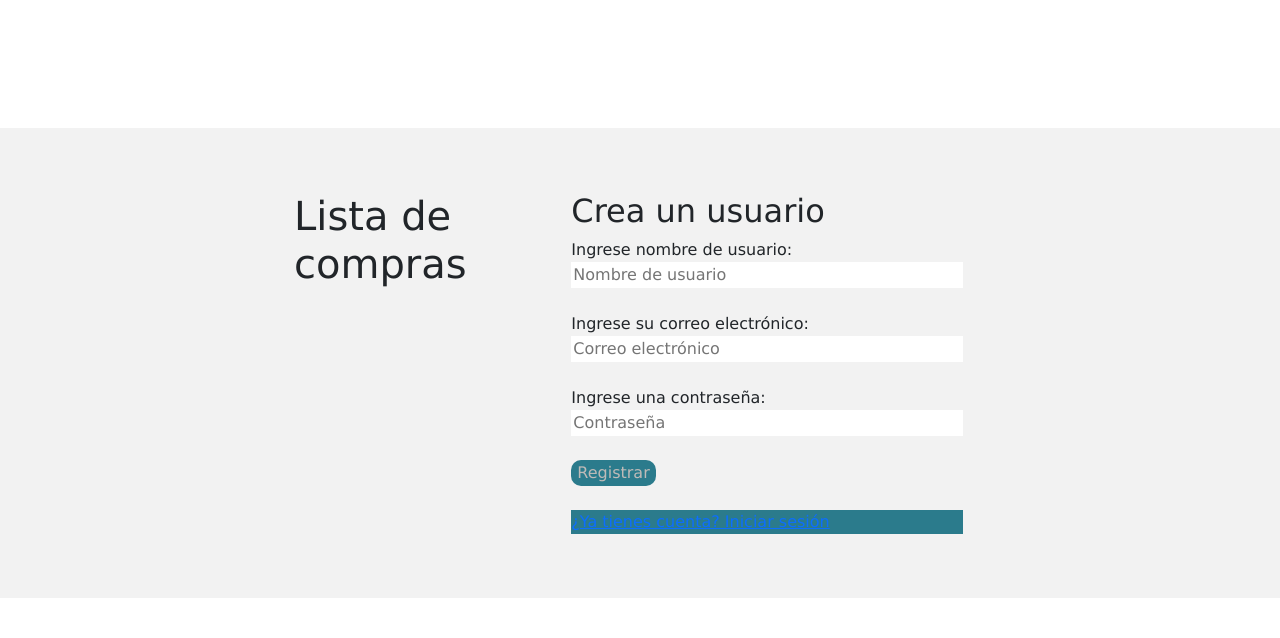
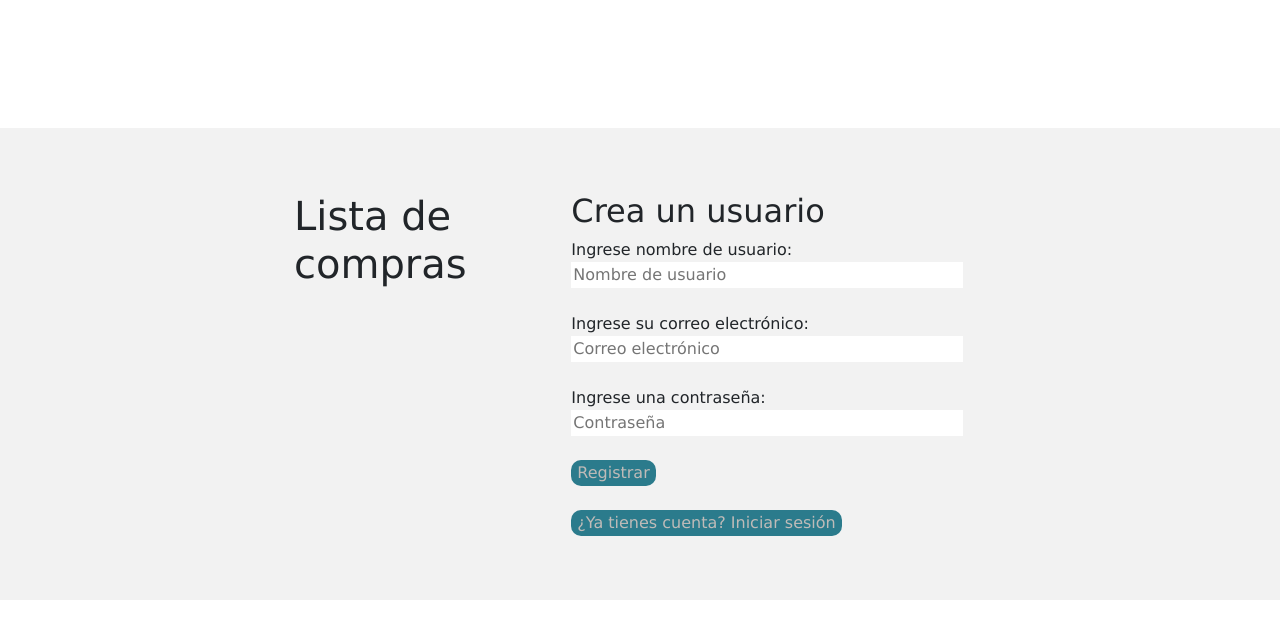
Before and after one commit to DoctoraSt/Programacion-web-2, a React (Create React App) app in the folder Front-End/: page /registro in a window 1280 px wide. Shown: the top 638 px of the page. Built offline with nearby package versions, Linux system fonts and the light colour scheme.

Commit message:
arreglos de login y registro

```diff
--- a/Front-End/src/CSS/login.css
+++ b/Front-End/src/CSS/login.css
@@ -14,6 +14,11 @@ button{
     color: #BFBBB8;
 }
 
+button:hover{
+    background-color: #BFBBB8;
+    color: #2B7B8C;
+}
+
 .container{
     display: flex;
     justify-content: center;
@@ -21,6 +26,12 @@ button{
     padding: 5%;
 }
 
-link{
-    color: #0D0D0D;
+.coustome-link{
+    color: #BFBBB8;
+    text-decoration: none;
 }
+
+.coustome-link:hover{
+    color: #2B7B8C;
+    background-color: #BFBBB8;
+}
--- a/Front-End/src/CSS/registro.css
+++ b/Front-End/src/CSS/registro.css
@@ -19,16 +19,7 @@ button:hover{
     color: #2B7B8C;
 }
 
-.button-inicio{
+.coustome-link{
     background-color: #2B7B8C;
     color: #BFBBB8;
 }
-
-.button-inicio > link{
-    color: #BFBBB8;
-}
-
-.button-inicio:hover{
-    background-color: #BFBBB8;
-    color: #2B7B8C;
-}
--- a/Front-End/src/proyecto/Login.jsx
+++ b/Front-End/src/proyecto/Login.jsx
@@ -69,7 +69,7 @@ function Login(){
                             <br/>
                             <p>¿Aún no tienes tu cuenta?</p>
                             <button>
-                                <Link to ="/registro">Registrate aquí</Link>
+                                <Link to ="/registro" class="coustome-link">Registrate aquí</Link>
                             </button>
                         </div>
                     </div>
--- a/Front-End/src/proyecto/Registro.jsx
+++ b/Front-End/src/proyecto/Registro.jsx
@@ -66,9 +66,9 @@ function Registro(){
                             <button onClick={sendDatos}>Registrar</button>
                         </div>
                         <br/>
-                        <div class="button-inicio">
-                            <Link to="/Login">¿Ya tienes cuenta? Iniciar sesión</Link>
-                        </div>
+                        <button>
+                            <Link to="/Login" class="coustome-link">¿Ya tienes cuenta? Iniciar sesión</Link>
+                        </button>
                     </div>
                     {message && <p>{message}</p>}
                     </>
```
